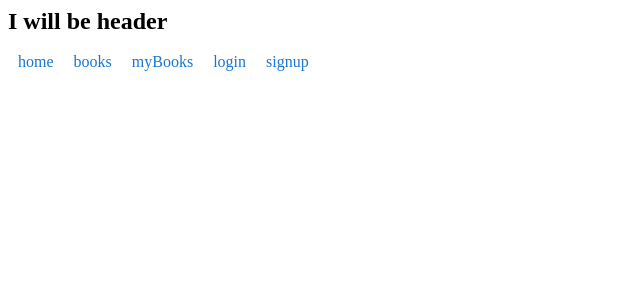
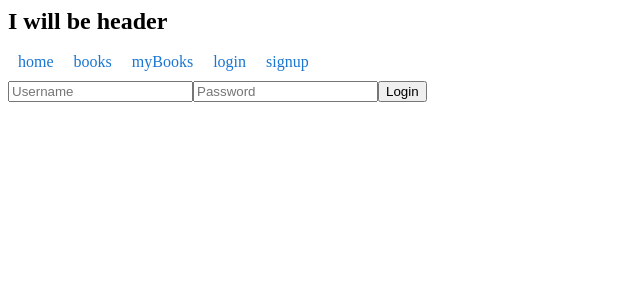
Before and after one commit to 220705-UTA-NET/FireLibraryV2, an Angular app in the folder fire-library-spa/: page /signup in a window 1280 px wide. Before the commit this address led to /. Shown: the top 300 px of the page, without its empty margins (0-640 px from the left). Built offline with nearby package versions, Linux system fonts and the light colour scheme.

Commit message:
implemented logout. added signup component. added signup as route in router

```diff
--- a/fire-library-spa/src/app/app-routing.module.ts
+++ b/fire-library-spa/src/app/app-routing.module.ts
@@ -5,13 +5,15 @@ import { MyBooksComponent } from './my-books/my-books.component';
 import { TemplateComponent } from './template/template.component';
 import { LoginComponent } from './auth/login/login.component';
 import { CartComponent } from './cart/cart.component';
+import { SignupComponent } from './auth/signup/signup.component';
 const routes: Routes = [
   {path: '',pathMatch:'full', redirectTo:'home'},
   {path: 'home', component: HomeComponent},
   {path: 'myBooks', component: MyBooksComponent},
   {path: 'template', component: TemplateComponent},
   {path: 'login', component: LoginComponent},
-  {path: 'cart', component: CartComponent}
+  {path: 'cart', component: CartComponent},
+  {path: 'signup', component: SignupComponent}
 ];
 
 @NgModule({
--- a/fire-library-spa/src/app/app.module.ts
+++ b/fire-library-spa/src/app/app.module.ts
@@ -12,6 +12,7 @@ import { LoginComponent } from './auth/login/login.component';
 import { FormsModule, ReactiveFormsModule } from '@angular/forms';
 import { MyBooksComponent } from './my-books/my-books.component';
 import { CartComponent } from './cart/cart.component';
+import { SignupComponent } from './auth/signup/signup.component';
 
 @NgModule({
   declarations: [
@@ -22,7 +23,8 @@ import { CartComponent } from './cart/cart.component';
     TemplateComponent,
     LoginComponent,
     MyBooksComponent,
-    CartComponent
+    CartComponent,
+    SignupComponent
   ],
   imports: [
     BrowserModule,
--- a/fire-library-spa/src/app/auth/auth.service.ts
+++ b/fire-library-spa/src/app/auth/auth.service.ts
@@ -3,7 +3,7 @@ import { Injectable } from "@angular/core";
 import { BehaviorSubject, Observable, Subject } from "rxjs";
 import { Router } from "@angular/router";
 
-@Injectable({providedIn:'root'})
+@Injectable()
 export class AuthService{
     //change firelibraryv2 to firelibrarydocker.azur...
     private login_url = 'https://firelibrarydocker.azurewebsites.net/api/UsersControllerTest/login';
--- /dev/null
+++ b/fire-library-spa/src/app/auth/signup/signup.component.html
@@ -0,0 +1,15 @@
+<div class="container-fluid">
+  <div class="row">
+    <div class="login">
+      <form (submit)="onLogin(loginForm)" #loginForm="ngForm">
+
+          <input name="email" ngModel type="text" placeholder="Username" #usernameInput="ngModel" required>
+
+          <input type="password" name="password" ngModel placeholder="Password" #passwordInput="ngModel"
+            required>
+
+        <button>Login</button>
+      </form>
+    </div>
+  </div>
+</div>
--- /dev/null
+++ b/fire-library-spa/src/app/auth/signup/signup.component.ts
@@ -0,0 +1,17 @@
+import {Component} from "@angular/core";
+import { NgForm } from "@angular/forms";
+import { AuthService } from "../auth.service";
+
+@Component({
+  templateUrl: './signup.component.html'
+})
+export class SignupComponent{
+
+  constructor(public authService: AuthService) {}
+
+  onLogin(form: NgForm){
+    //console.log("on login component");
+    //console.log(form.value.email);
+    this.authService.createUser(form.value.email, form.value.password);
+  }
+}
--- a/fire-library-spa/src/app/top/top.component.html
+++ b/fire-library-spa/src/app/top/top.component.html
@@ -9,7 +9,7 @@
 </span>
 <span *ngIf="loggedIn">
     <li>
-    <a routerLink="">logout</a>
+    <a href="" click="onLogout()">logout</a>
     </li>
     <li>
     <a routerLink="/cart">cart</a>
--- a/fire-library-spa/src/app/top/top.component.ts
+++ b/fire-library-spa/src/app/top/top.component.ts
@@ -22,5 +22,7 @@ export class TopComponent implements OnInit {
   ngOnDestroy(): void {
     this.authListener?.unsubscribe();
   }
-
+  onLogout(){
+    this.auth.logout();
+  }
 }
```
Also changed, not shown: fire-library-spa/src/app/auth/signup/signup.component.css (added), 1 other file (tests, documents, lock files or other folders).
